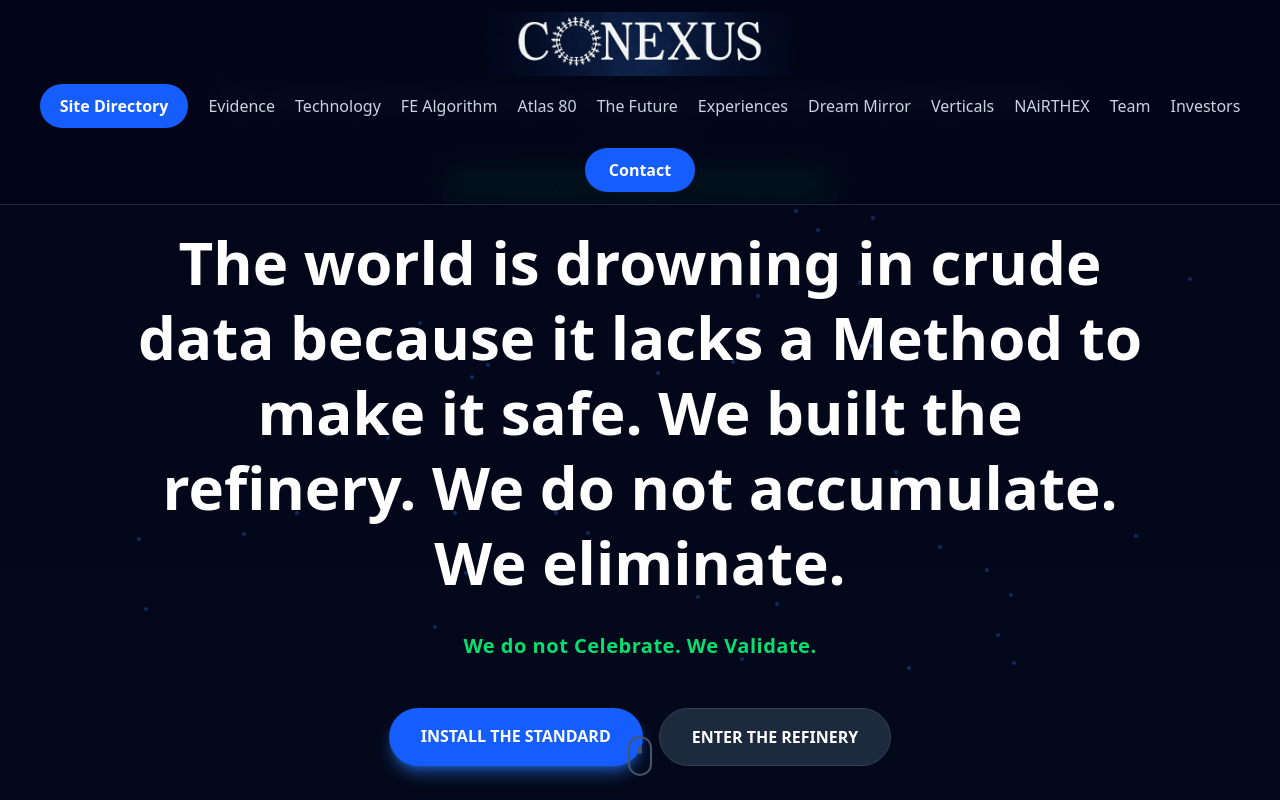
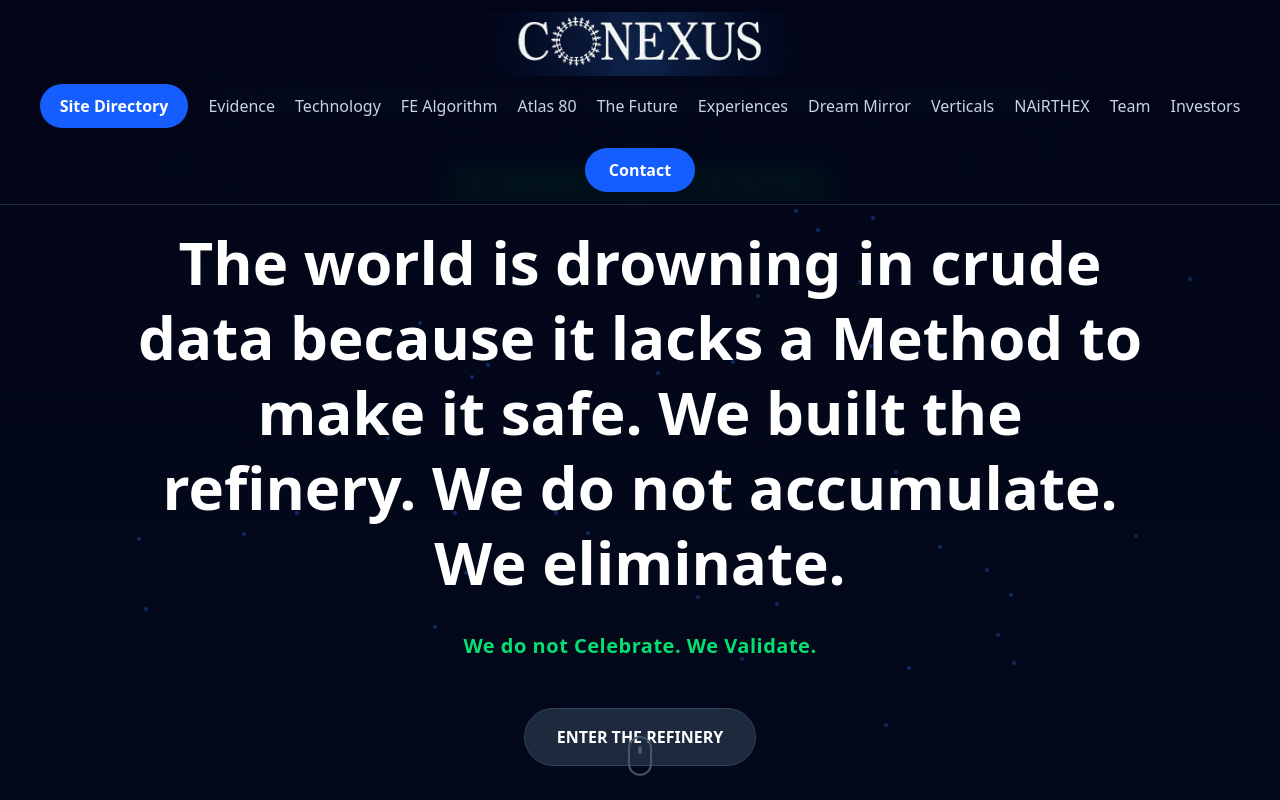
Before and after one commit to CONEXUS-dev/conexus-website, a Next.js app: page / in a window 1280 px wide. Shown: the top 800 px of the page. Built offline with nearby package versions, Linux system fonts and the light colour scheme.

Commit message:
Remove INSTALL THE STANDARD button from HeroSection

```diff
--- a/components/HeroSection.tsx
+++ b/components/HeroSection.tsx
@@ -91,12 +91,6 @@ export function HeroSection() {
           className="flex flex-col sm:flex-row gap-4 justify-center mb-8"
         >
           <a
-            href="/refinery"
-            className="px-8 py-4 bg-blue-600 hover:bg-blue-700 text-white font-semibold rounded-full transition-all transform hover:scale-105 shadow-lg shadow-blue-500/50"
-          >
-            INSTALL THE STANDARD
-          </a>
-          <a
             href="/directory"
             className="px-8 py-4 bg-slate-800 hover:bg-slate-700 text-white font-semibold rounded-full transition-all transform hover:scale-105 border border-slate-700"
           >
```
